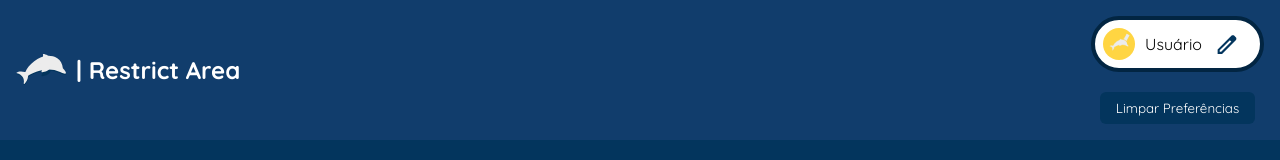
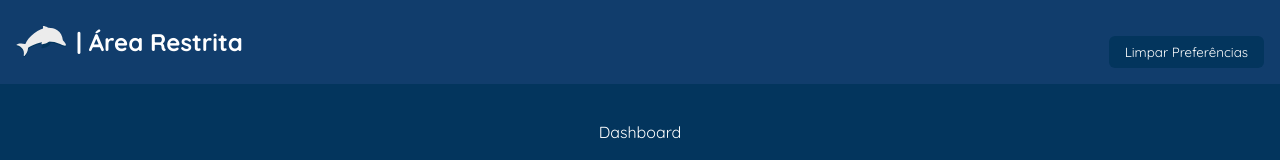
Before and after one commit to delfis-project/delfis-restrict-area, a plain HTML site: page index.html in a window 1280 px wide. Shown: the top 160 px of the page. Drawn offline with Linux system fonts and the light colour scheme.

```diff
--- a/index.html
+++ b/index.html
@@ -4,7 +4,7 @@
     <meta charset="UTF-8">
     <meta name="viewport" content="width=device-width, initial-scale=1.0">
     <link rel="stylesheet" href="styles.css">
-    <title>Area Restrita</title>
+    <title>Área Restrita</title>
     <link rel="icon" type="image/x-icon" href="/img/golfinho.svg">
     <script defer src="index.js"></script>
 </head>
@@ -12,18 +12,9 @@
 <header>
     <div id="tittle">
         <img src="./img/golfinho.svg" alt="">
-        <h2>| Restrict Area</h2>
+        <h2>| Área Restrita</h2>
     </div>
     <div>
-        <div id="profile">
-            <div id="info">
-                <img id="foto_perfil" src="./img/foto_adm.png" alt="">
-                <span id="userName"></span>
-            </div>
-            <button id="editName">
-                <img id="lapis" src="./img/edit_24dp_E8EAED_FILL0_wght400_GRAD0_opsz24.svg" alt="">
-            </button>
-        </div>
         <div id="actions">
             <button id="clearPreferences">Limpar Preferências</button>
         </div>
```
Also changed, not shown: 1 other file.
